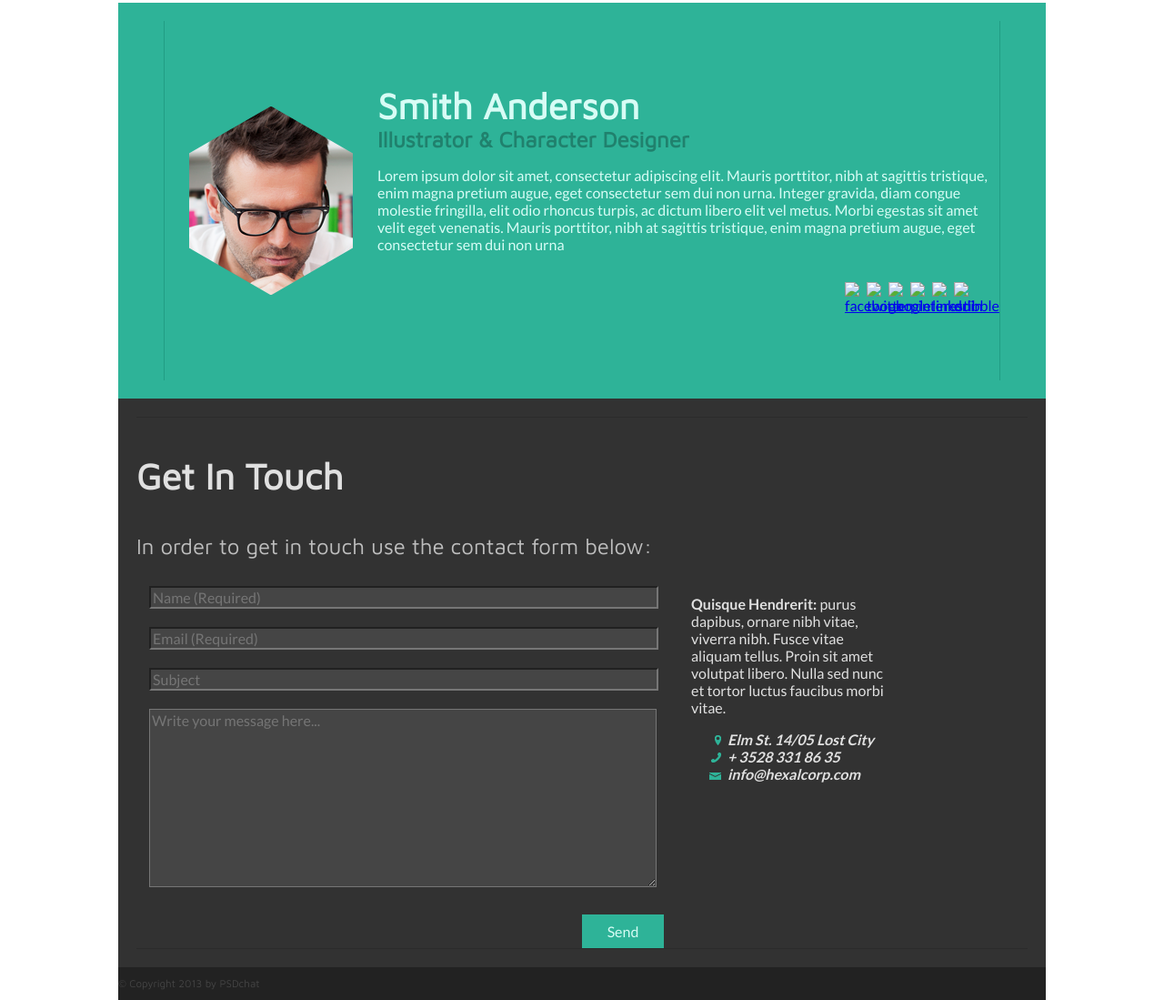
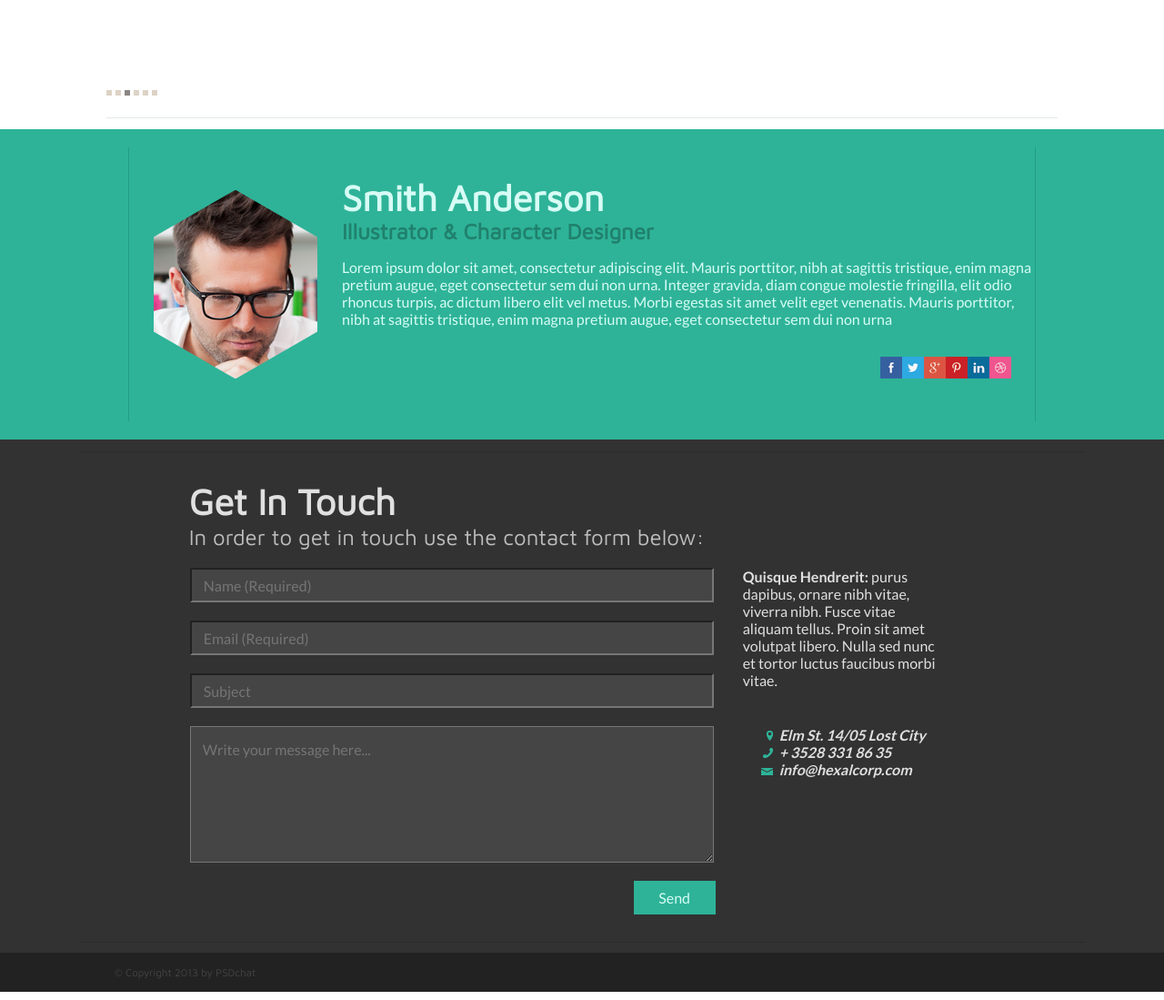
Before and after one commit to olyashepko/hexal, a plain HTML site: page index.html in a window 1280 px wide. Shown: the part 685-1784 px from the top of the page at 91% size. Drawn offline with Linux system fonts and the light colour scheme.

Commit message:
fix footer

```diff
--- a/index.html
+++ b/index.html
@@ -10,6 +10,13 @@
         <link href="https://fonts.googleapis.com/css?family=Maven+Pro" rel="stylesheet">
     </head>
     <body>
+        <div class="side">
+            <div class="side-nav"></div>
+            <div class="side-hex"></div>
+            <div class="side-about"></div>
+            <div class="side-connect"></div>
+            <div class="side-foot"></div>
+        </div>
         <div class="wrapper">
         <header>
             <h1>Hexal</h1>
@@ -100,6 +107,14 @@
                         </div>
                     </div>
                 </div>
+                <div class="scroll">
+                    <div></div>
+                    <div></div>
+                    <div></div>
+                    <div></div>
+                    <div></div>
+                    <div></div>
+                </div>
             </section>
             <section class="info">
                 <article>
@@ -115,12 +130,12 @@
                         </div>
                         <p>Lorem ipsum dolor sit amet, consectetur adipiscing elit. Mauris porttitor, nibh at sagittis tristique, enim magna pretium augue, eget consectetur sem dui non urna. Integer gravida, diam congue molestie fringilla, elit odio rhoncus turpis, ac dictum libero elit vel metus. Morbi egestas sit amet velit eget venenatis. Mauris porttitor, nibh at sagittis tristique, enim magna pretium augue, eget consectetur sem dui non urna</p>
                         <div class="links-connect">
-                            <p><a href="http://facebook.com"><img src="img/Facebook@1X.png" alt="facebook"></a></p>
-                            <p><a href="http://twitter.com"><img src="img/Twitter@1X.png" alt="twitter"></a></p>
-                            <p><a href="http://google.com"><img src="img/Google@1X.png" alt="google"></a></p>
-                            <p><a href="http://pinterest.com"><img src="img/Pinterest@1X.png" alt="pinterest"></a></p>
-                            <p><a href="http://linkedin.com"><img src="img/Linkedin@1X.png" alt="linkedin"></a></p>
-                            <p><a href="http://dribble.com"><img src="img/Dribbble@1X.png" alt="dribble"></a></p>
+                            <p><a href="http://facebook.com"><img src="assets/Facebook@1X.png" alt="facebook"></a></p>
+                            <p><a href="http://twitter.com"><img src="assets/Twitter@1X.png" alt="twitter"></a></p>
+                            <p><a href="http://google.com"><img src="assets/Google@1X.png" alt="google"></a></p>
+                            <p><a href="http://pinterest.com"><img src="assets/Pinterest@1X.png" alt="pinterest"></a></p>
+                            <p><a href="http://linkedin.com"><img src="assets/Linkedin@1X.png" alt="linkedin"></a></p>
+                            <p><a href="http://dribble.com"><img src="assets/Dribbble@1X.png" alt="dribble"></a></p>
                         </div>
                     </div>
 
@@ -144,7 +159,7 @@
                             <button class="button-submit" type="submit">Send</button>
                         </form>
                         <div class="address">
-                            <p><strong>Quisque Hendrerit:</strong> purus dapibus, ornare nibh vitae, viverra nibh. Fusce vitae aliquam tellus. Proin sit amet volutpat libero. Nulla sed nunc et tortor luctus faucibus morbi vitae. </p>
+                            <p><b>Quisque Hendrerit:</b> purus dapibus, ornare nibh vitae, viverra nibh. Fusce vitae aliquam tellus. Proin sit amet volutpat libero. Nulla sed nunc et tortor luctus faucibus morbi vitae. </p>
                             <address>
                                 <ul>
                                     <li>Elm St. 14/05 Lost City</li>
@@ -159,8 +174,14 @@
                     <p>© Copyright 2013 by PSDchat</p>
                 </div>
             </footer>
+    </div>
+    <div class="side">
+        <div class="side-nav"></div>
+        <div class="side-hex"></div>
+        <div class="side-about"></div>
+        <div class="side-connect"></div>
+        <div class="side-foot"></div>
+    </div>
 
-
-    </div>
     </body>
 </html>
--- a/style.css
+++ b/style.css
@@ -1,3 +1,42 @@
+
+.wrapper {
+    flex: 1020px;
+    height: 1732px;
+    justify-self: center;
+}
+body {
+    display: flex;
+    justify-items: center;
+    margin:0;
+}
+.side {
+   flex:auto;
+}
+.side-nav {
+    background-color: #323232;
+    height: 63px;
+}
+.side-hex {
+    background-color: #ffffff;
+    height: 764px;
+}
+.side-about {
+    background-color: #2eb398;
+    height: 341px;
+}
+.side-connect {
+    background-color: #323232;
+    height: 564px;
+}
+.side-foot {
+    background-color: #222222;
+    height: 43px;
+}
+
+
+
+/* Navigation */
+
 h1{
     display: none;
 }
@@ -5,7 +44,6 @@ h1{
     background-color: #323232;
 
 }
-
 .menu {
     display: flex;
     justify-content: center;
@@ -30,7 +68,6 @@ h1{
 	-webkit-border-radius: 2.5px;
 	border-radius: 2.5px;
 }
-
 .item a {
     font-family: "Lato";
     font-size: 7.21379pt;
@@ -46,15 +83,42 @@ h1{
 .item img {
     align-self: flex-end;
 }
+.triangle {
+	width: 100px;
+	background: #323232;
+    position: relative;
+    align-self: center;
+}
+.triangle:after {
+	content: "";
+	position: absolute;
+	bottom: -25px;
+	left: 0;
+	width: 0;
+	height: 0;
+	border-left: 50px solid transparent;
+	border-right: 50px solid transparent;
+    border-top: 25px solid #323232;
+    z-index: 10;
+}
+header {
+    display: flex;
+    flex-direction: column;
+    height: 63px;
+}
+
+
+
+/* Hexagon */
 .hexagon-container {
     background-color: #ffffff;
     border-top: 1px solid #e4e9eb;
     border-bottom: 1px solid #e4e9eb;
     display: flex;
     flex-direction: column;
-    margin:10px;
+    margin:12px 30px;
+    padding: 20px 0px;
 }
-
 .hexagon {
     width: 182px;
     height: 209px;
@@ -119,23 +183,6 @@ h1{
 #pic13 {
     background-image: url("assets/Layer\ 42@1X.png");
 }
-#author {
-    background-image: url("assets/Image@1X.png")
-}
-
-address li:nth-child(1) {
-    list-style-image: url("assets/location@1X.png")
-}
-address li:nth-child(2) {
-    list-style-image: url("assets/phone@1X.png")
-}
-address li:nth-child(3) {
-    list-style-image: url("assets/mail@1X.png")
-}
-.hexagon-container {
-
-
-}
 .row1, .row2, .row3 {
     display: flex;
     justify-content: center;
@@ -145,7 +192,23 @@ address li:nth-child(3) {
 .row1, .row2 {
     margin-bottom: -76px;
 }
+.scroll div {
+    width: 6px;
+    height: 6px;
+    background-color: #ddd2c5;
+    display:inline-block;
 
+}
+.scroll div:nth-child(3) {
+    background-color: #8b8784;
+}
+.scroll {
+    padding:85px 0px 0px;
+}
+/* About me */
+#author {
+    background-image: url("assets/Image@1X.png")
+}
 .info h3 {
     font-family: "Maven Pro";
     font-size: 30pt;
@@ -161,24 +224,20 @@ address li:nth-child(3) {
     font-size: 12pt;
     color: rgba(215, 252, 245, 255);
 }
-
-
 .info {
     background-color: #2eb398;
     display:flex;
     justify-content: center;
     align-content: center;
     padding:20px 0px;
-    height: 395px;
-
-
+    height: 341px;
+    box-sizing: border-box;
 }
 article {
     border-right: 1px solid #219d84;
     border-left: 1px solid #219d84;
     width: 90%;
     display: flex;
-
 }
 article .hexagon {
     min-width: 180px;
@@ -189,7 +248,22 @@ article .description {
     flex-direction: column;
     justify-content: center;
 }
+.description div h3,h4{
+    margin: 0px;
+}
 
+
+
+/* Connection */
+address li:nth-child(1) {
+    list-style-image: url("assets/location@1X.png")
+}
+address li:nth-child(2) {
+    list-style-image: url("assets/phone@1X.png")
+}
+address li:nth-child(3) {
+    list-style-image: url("assets/mail@1X.png")
+}
 .links-connect p {
     width:25px;
     height: 24px;
@@ -201,21 +275,21 @@ article .description {
     padding-right: 25px;
 
 }
-.description div h3,h4{
-    margin: 0px;
-}
 .contacts {
     display: flex;
     justify-content: center;
     flex-direction: column;
     background-color: #323232;
+
 }
 .contacts-wrapp {
     border-bottom: 1px solid #2b2b2b;
     border-top: 1px solid #2b2b2b;
-    margin: 20px;
+    margin: 13px 0px 11px;
     display:flex;
     flex-direction: column;
+    height: 540px;
+    box-sizing: border-box;
 
 }
 .contact-form {
@@ -227,22 +301,27 @@ article .description {
     padding-right:30px;
     display:flex;
     flex-direction:column;
-
+    margin: 0 0 0 120px;
 }
 .address {
     width: 220px;
-    align-self:flex-start;
+    justify-self:center;
+
 }
 .contact-text h3{
     font-family: "Maven Pro";
     font-size: 30pt;
     color: rgba(224, 224, 224, 255);
+    margin: 30px 0px 2px 121px;
+    box-sizing: border-box;
 
 }
 .contact-text p{
     font-family: "Maven Pro";
     font-size: 18pt;
     color: rgba(190, 190, 190, 255);
+    margin:0 0 20px 121px;
+    box-sizing: border-box;
 
 }
 .in-touch-form fieldset input, textarea{
@@ -253,10 +332,17 @@ article .description {
     display:block;
     width: 100%;
     margin-bottom: 20px;
+    padding:15px 13px;
+    box-sizing: border-box;
+    height: 38px;
+}
+.in-touch-form fieldset textarea {
+    height: 150px;
+}
 
-}
 .in-touch-form fieldset{
     border:none;
+    padding: 0;
 }
 .button-submit {
     width: 90px;
@@ -274,7 +360,7 @@ article .description {
     font-family: "Lato";
     font-size: 12pt;
     color: rgba(224, 224, 224, 255);
-
+    margin: 0px 0px 41px;
 }
 address ul li {
     font-family: "Lato", sans-serif;
@@ -282,49 +368,18 @@ address ul li {
     color: rgba(224, 224, 224, 255);
     font-weight: bold;
 }
-.wrapper {
-    width: 1020px;
-    height: 1732px;
-}
-body {
-    display: flex;
-    justify-content: center;
-}
+
 .copyright {
     background-color: #222222;
+    height: 43px;
+
 
 }
 .copyright p{
     font-family: "Maven Pro";
     font-size: 8.65655pt;
     color: rgba(69, 69, 69, 255);
+    padding:15px 39px;
+    box-sizing: border-box;
+    margin: 0;
 }
-
-.triangle {
-	width: 100px;
-
-	background: #323232;
-    position: relative;
-
-    align-self: center;
-
-}
-
-.triangle:after {
-	content: "";
-	position: absolute;
-	bottom: -25px;
-	left: 0;
-	width: 0;
-	height: 0;
-	border-left: 50px solid transparent;
-	border-right: 50px solid transparent;
-    border-top: 25px solid #323232;
-    z-index: 10;
-
-}
-header {
-    display: flex;
-    flex-direction: column;
-    height: 63px;
-}
```
Also changed, not shown: 1 other file.
